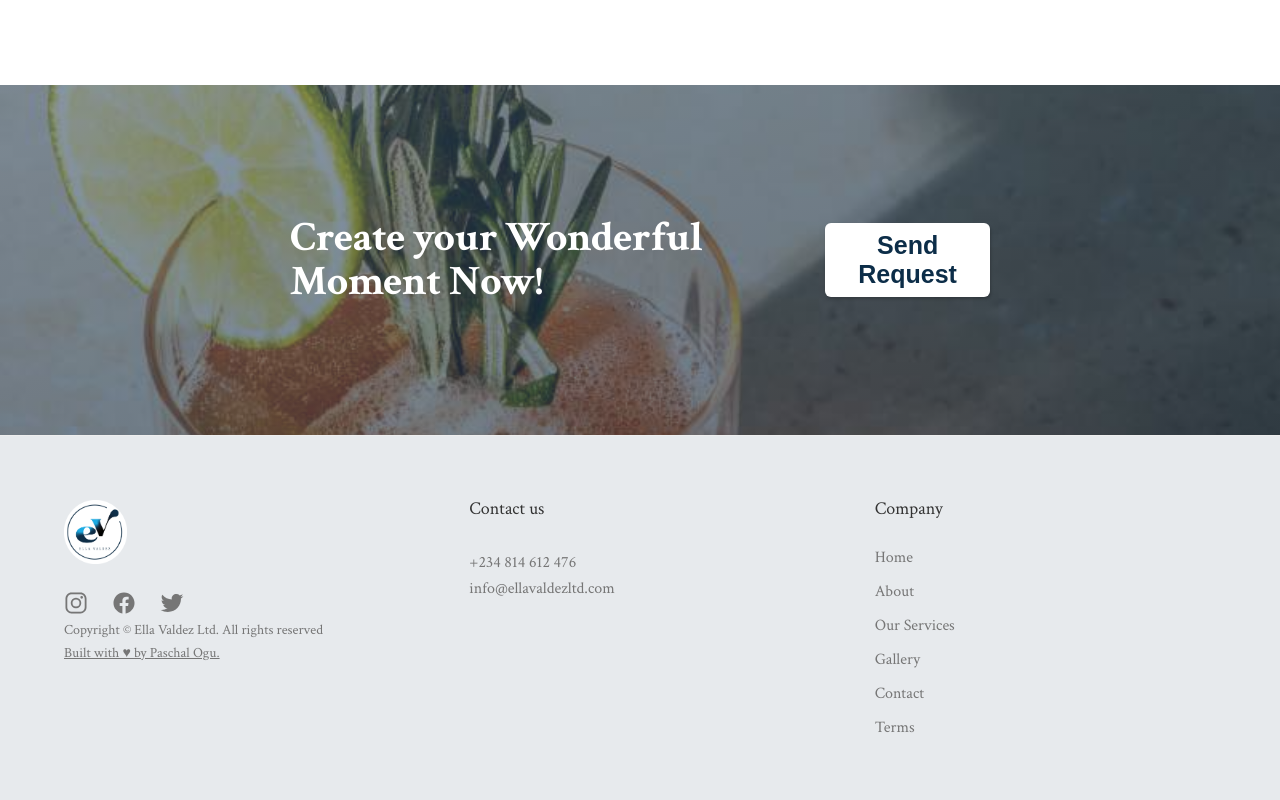
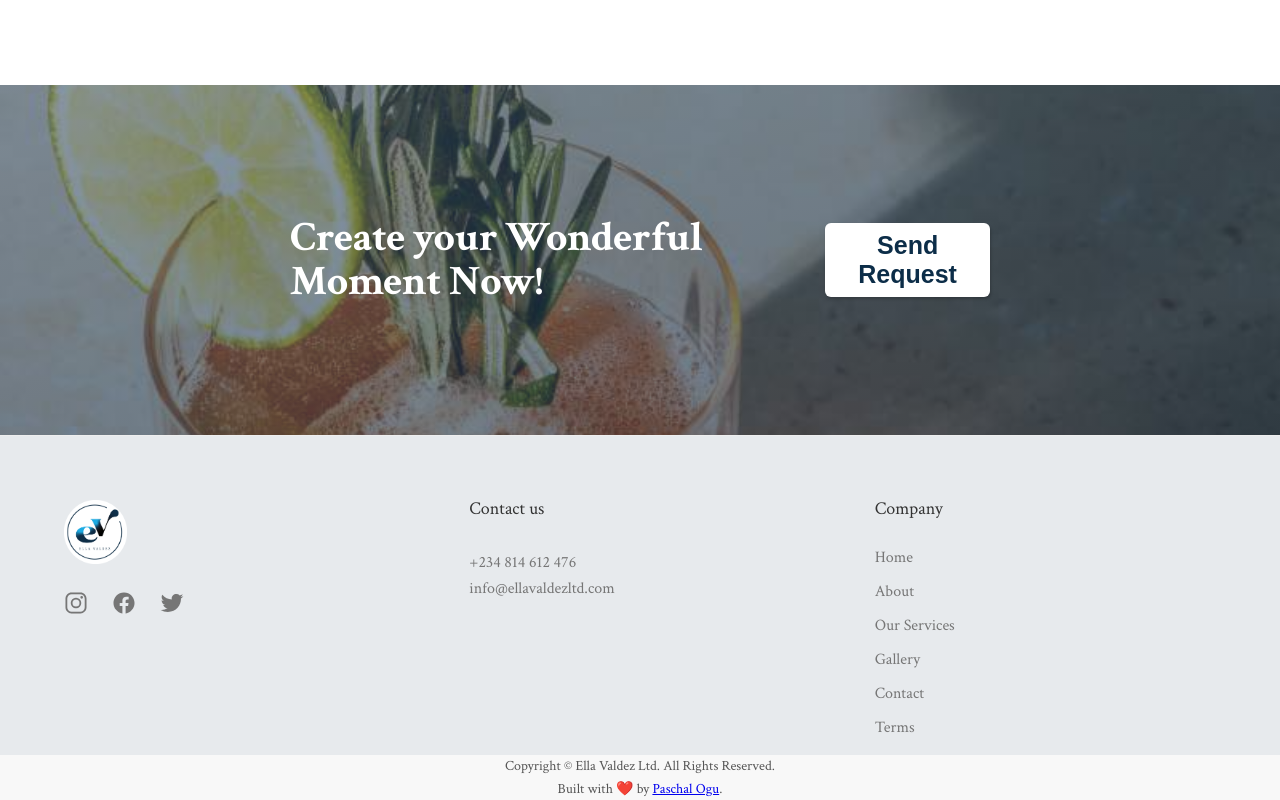
Before and after one commit to ChinyereLynda/Events-website, a Svelte app: page /services in a window 1280 px wide. Shown: the part 2120-2920 px from the top of the page. Built offline with nearby package versions, Linux system fonts and the light colour scheme.

Commit message:
updated copywrite

```diff
--- a/src/components/Events.svelte
+++ b/src/components/Events.svelte
@@ -81,7 +81,7 @@
 
     <div class="events weddings">
       <img
-        src="/img/couple.jpeg"
+        src="/img/gallery/bridal.jpeg"
         class="events-img"
         alt="wedding-events-img"
         />
@@ -93,19 +93,19 @@
         <ul class="event-attributes">
           <li class="event-attribute">
             <ion-icon class="event-icon" name="chevron-forward-outline"></ion-icon>
-            <span>Ceremony & Reception Cordination</span>
+            <span>Weddings</span>
           </li>
           <li class="event-attribute">
             <ion-icon class="event-icon" name="chevron-forward-outline"></ion-icon>
-            <span>Cathering & Menu Planning</span>
+            <span>Bachelorette/Bachelor Party</span>
           </li>
           <li class="event-attribute">
             <ion-icon class="event-icon" name="chevron-forward-outline"></ion-icon>
-            <span>Vendor Cordination</span>
+            <span>Bridal Showers</span>
           </li>
           <li class="event-attribute">
             <ion-icon class="event-icon" name="chevron-forward-outline"></ion-icon>
-            <span>Budget Management</span>
+            <span>After Party</span>
           </li>
         </ul>
 
--- a/src/components/Footer.svelte
+++ b/src/components/Footer.svelte
@@ -24,11 +24,6 @@ const tabChange = (e) => {
         <li><a class="social-link" href="#top" target="_blank"><ion-icon class="social-icon" name="logo-facebook"></ion-icon></a></li>
         <li><a class="social-link" href="#top" target="_blank"><ion-icon class="social-icon" name="logo-twitter"></ion-icon></a></li>
       </ul>
-
-      <p>
-      <a class="copyright"> Copyright &copy; Ella Valdez Ltd. All rights reserved </a> <br />
-      <a class="copyright" href="https://paschalogu.com" target="_blank"> Built with &hearts; by Paschal Ogu. </a>
-      </p>
     </div>
 
     <div class="address-col">
@@ -47,18 +42,26 @@ const tabChange = (e) => {
       <Tabs {items} {activeItem} {footer} on:tabChange={tabChange} on:changeComponent />
     </nav>
   </div>
+
+  <div class="copyright-section">
+    <p class="copyright">
+      Copyright &copy; Ella Valdez Ltd. All Rights Reserved. <br/>
+      Built with ❤️ by <a href="https://paschalogu.com" target="_blank">Paschal Ogu</a>.
+    </p>
+  </div>
 </footer>
 
 <style>
   .footer {
+    position: relative;
     background-color: #e7eaed;
     padding: 6.4rem 0;
     border-top: 1px solid #eee;
   }
 
-  /* .grid--footer {
+  .grid--footer {
     grid-template-columns: 2fr 1fr 1fr;
-  } */
+  }
 
   .logo-col {
     display: flex;
@@ -142,6 +145,24 @@ const tabChange = (e) => {
     margin-bottom: 1.8rem;
   }
 }
+/* Style the copyright section */
+.copyright-section {
+  position: absolute;
+  bottom: 0;
+  left: 0;
+  width: 100%;
+  text-align: center; /* Center the text horizontally */
+  background-color: #f8f8f8; /* Optional: Add background color */
+  /* z-index: 9999; Ensure it's above other content */
+  padding: 0, 0; /* Add padding for better visibility */
+}
+
+/* Style the copyright text */
+.copyright {
+  font-size: 14px;
+  color: #555;
+  margin: 0; /* Remove default margins */
+}
 
 
 </style>
```
Also changed, not shown: public/img/gallery/bridal.jpeg (added).
